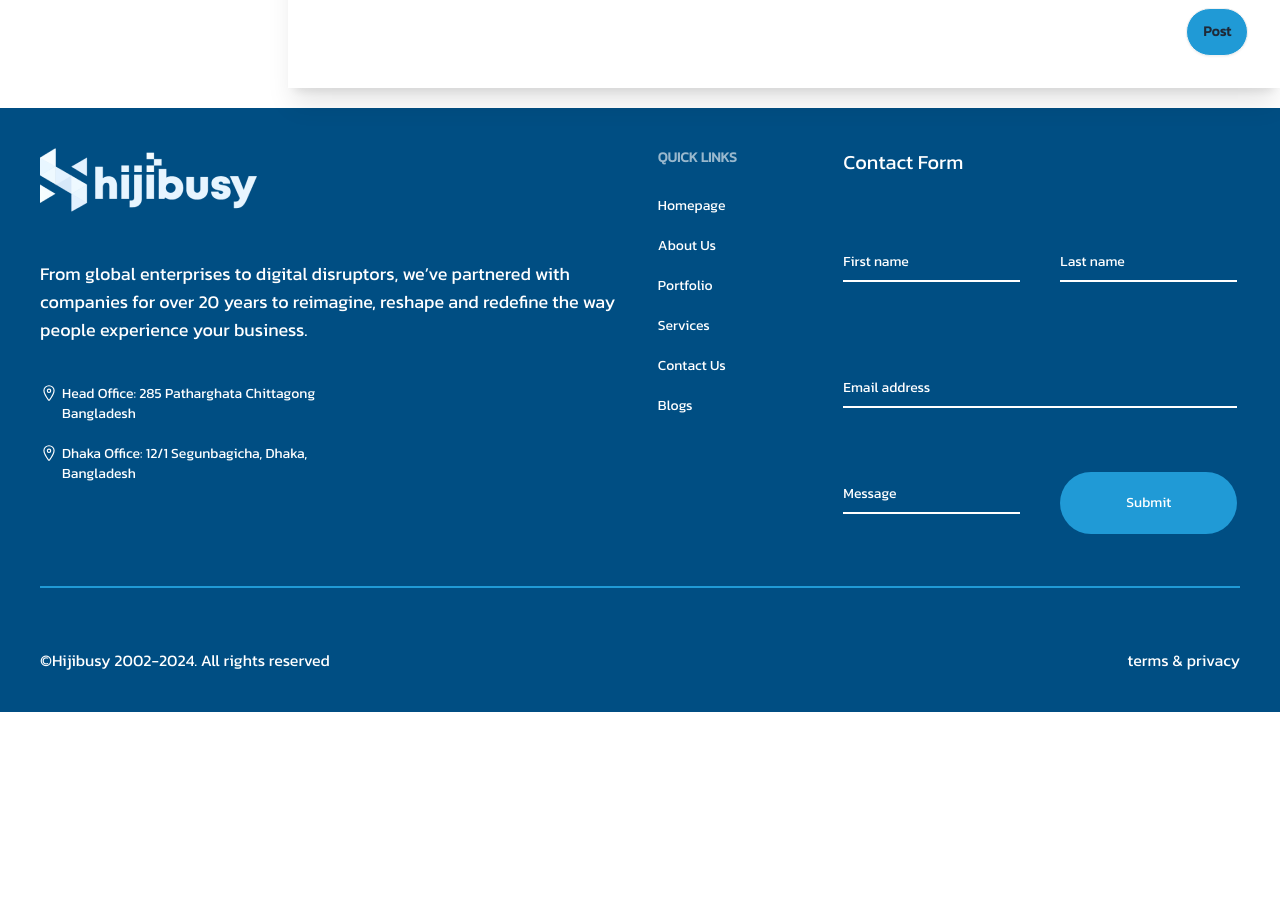
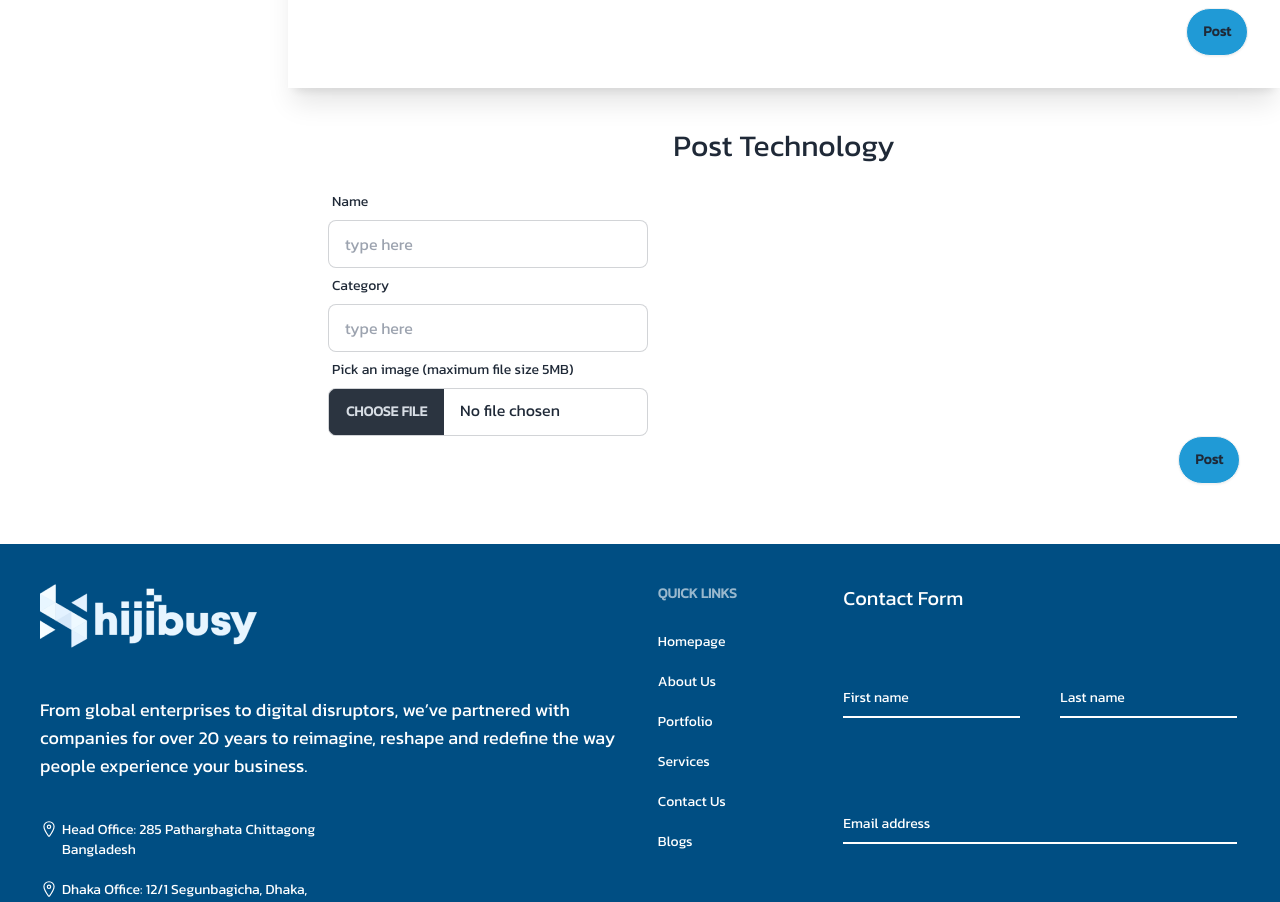
Before and after one commit to Rumon-Sarker/HIJIBIJI, a Next.js app: page /admin/postAboutUs in a window 1280 px wide. Shown: the part 1180-2082 px from the top of the page. Before the commit the page ends 1900 px from the top, so only its background shows below. Built offline with nearby package versions, Linux system fonts and the light colour scheme; no server answers.

Commit message:
backend logic added for about us post

```diff
--- /dev/null
+++ b/src/app/admin/postAboutUs/Technology.jsx
@@ -0,0 +1,69 @@
+"use client";
+
+import LoadingButton from "@/components/LoadingButton";
+import { createTechnology } from "@/controls/postImageAndVIdeo/createImageAndVideo";
+import { useRef } from "react";
+
+const Technology = () => {
+  const formRef = useRef(null);
+  const handlePost = async (formData) => {
+    const res = await createTechnology(formData);
+    if (res.status) {
+      toast.success("technology  has been posted successfully!");
+      formRef.current.reset();
+    }
+    if (res.error) {
+      toast.error("technology has not been posted!");
+    }
+  };
+
+  return (
+    <div className="my-10 mx-10">
+        <h1 className="my-5 text-center text-3xl">Post Technology</h1>
+      <form ref={formRef} action={handlePost}>
+        <label className="form-control w-full max-w-xs">
+          <div className="label">
+            <span className="label-text">Name</span>
+          </div>
+          <input
+            required
+            name="name"
+            type="text"
+            placeholder="type here"
+            className="input input-bordered w-full max-w-xs"
+          />
+        </label>
+        <label className="form-control w-full max-w-xs">
+          <div className="label">
+            <span className="label-text">Category</span>
+          </div>
+          <input
+            required
+            name="category"
+            type="text"
+            placeholder="type here"
+            className="input input-bordered w-full max-w-xs"
+          />
+        </label>
+        <label className="form-control w-full max-w-xs">
+          <div className="label">
+            <span className="label-text">
+              Pick an image (maximum file size 5MB)
+            </span>
+          </div>
+          <input
+            required
+            name="image"
+            type="file"
+            className="file-input file-input-bordered w-full max-w-xs"
+          />
+        </label>
+        <div className="flex justify-end">
+          <LoadingButton title={"Post"} loadingTitle={"Posting"} />
+        </div>
+      </form>
+    </div>
+  );
+};
+
+export default Technology;
--- a/src/app/admin/postAboutUs/page.jsx
+++ b/src/app/admin/postAboutUs/page.jsx
@@ -3,6 +3,7 @@ import LoadingButton from "@/components/LoadingButton";
 import React, { useRef } from "react";
 import toast, { Toaster } from "react-hot-toast";
 import { createAboutUs } from "@/controls/postImageAndVIdeo/createImageAndVideo";
+import Technology from "./Technology";
 const PostAboutUs = () => {
   const formRef = useRef(null);
   const handlePost = async (formData) => {
@@ -107,6 +108,7 @@ const PostAboutUs = () => {
             <LoadingButton title={"Post"} loadingTitle={"Posting"} />
           </div>
         </form>
+        <Technology />
       </div>
     </div>
   );
--- a/src/app/admin/postHomeExp/page.jsx
+++ b/src/app/admin/postHomeExp/page.jsx
@@ -49,12 +49,15 @@ const PostHomeExp = () => {
             placeholder="Enter Your Message"
           ></textarea>
         </label>
+        <div className="flex flex-col gap-2">
+          <span>Pick an image(Max file size 5MB)</span>
           <input
             required
             name="image"
             type="file"
             className="file-input file-input-bordered w-full max-w-xs"
           />
+        </div>
         <div className="flex justify-end">
           <LoadingButton title={"Post"} loadingTitle={"Posting"} />
         </div>
--- a/src/controls/postImageAndVIdeo/createImageAndVideo.js
+++ b/src/controls/postImageAndVIdeo/createImageAndVideo.js
@@ -99,6 +99,27 @@ export const createExperience = async (formData) => {
     revalidatePath("/");
   }
 };
+export const createTechnology = async (formData) => {
+  const name = formData.get("name");
+  const category = formData.get("category");
+  const imageFile = formData.get("image");
+  const imageUrl = await uploadImage(imageFile);
+
+  try {
+    await prisma.technology.create({
+      data: {
+        name,
+        category,
+        image: imageUrl,
+      },
+    });
+    return { status: "technology created successfully" };
+  } catch (error) {
+    return { error: "failed to create technology" };
+  } finally {
+    revalidatePath("/about");
+  }
+};
 export const createAboutUs = async (formData) => {
   const whoWeAre = formData.get("whoWeAre");
   const whyUs = formData.get("whyUs");
```
Lines whose indentation alone changed are shown as unchanged.
